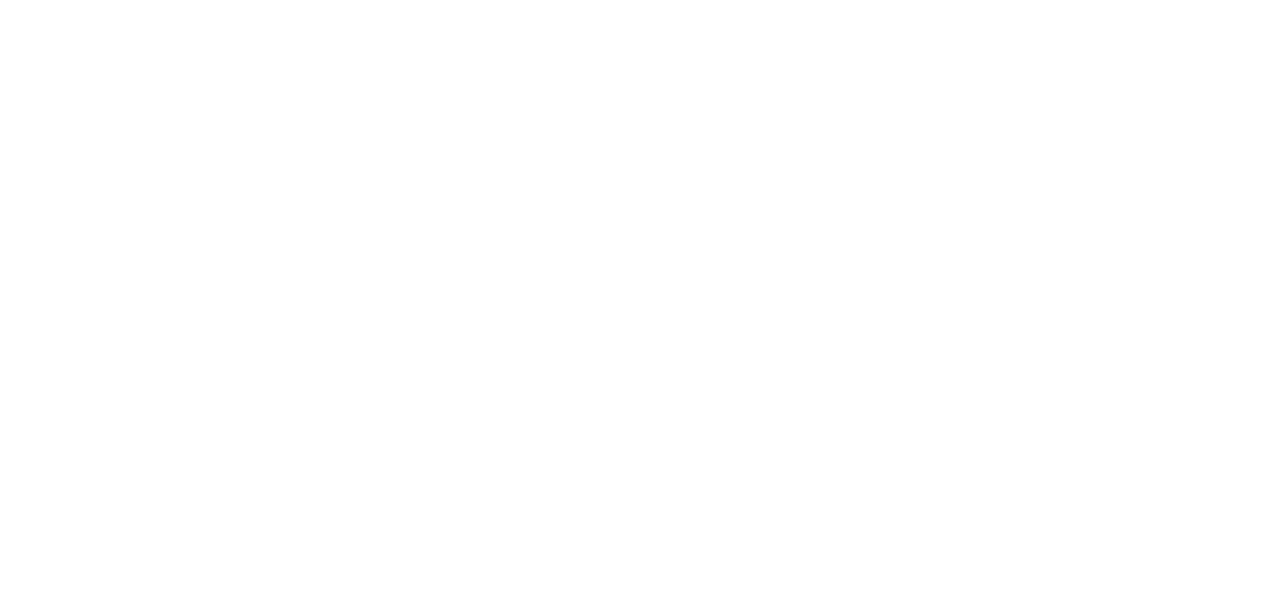
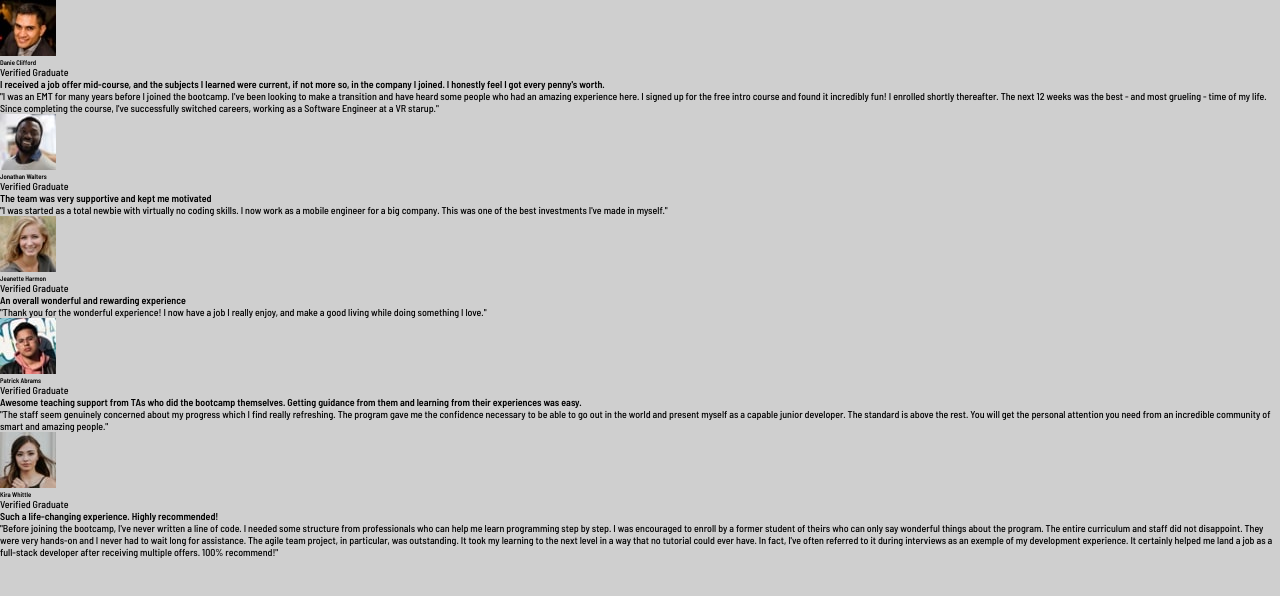
Before and after one commit to yurimzk/testimonials-grid-section, a plain HTML site: page index.html in a window 1280 px wide. Drawn offline with Linux system fonts and the light colour scheme.

Commit message:
html done

```diff
--- a/index.html
+++ b/index.html
@@ -20,5 +20,121 @@
     <link rel="stylesheet" href="style.css" />
     <title>Frontend Mentor | Testimonials Grid Section</title>
   </head>
-  <body></body>
+  <body>
+    <div id="app">
+      <div class="testimonials">
+        <div class="user">
+          <img
+            src="./images/image-daniel.jpg"
+            alt="Daniel Clifford user image"
+          />
+          <div class="user-info">
+            <h6>Danie Clifford</h6>
+            <p>Verified Graduate</p>
+          </div>
+        </div>
+        <h4 class="callout">
+          I received a job offer mid-course, and the subjects I learned were
+          current, if not more so, in the company I joined. I honestly feel I
+          got every penny's worth.
+        </h4>
+        <p>
+          "I was an EMT for many years before I joined the bootcamp. I've been
+          looking to make a transition and have heard some people who had an
+          amazing experience here. I signed up for the free intro course and
+          found it incredibly fun! I enrolled shortly thereafter. The next 12
+          weeks was the best - and most grueling - time of my life. Since
+          completing the course, I've successfully switched careers, working as
+          a Software Engineer at a VR starup."
+        </p>
+      </div>
+      <div class="testimonials">
+        <div class="user">
+          <img
+            src="./images/image-jonathan.jpg"
+            alt="Jonathan Walters user image"
+          />
+          <div class="user-info">
+            <h6>Jonathan Walters</h6>
+            <p>Verified Graduate</p>
+          </div>
+        </div>
+        <h4 class="callout">
+          The team was very supportive and kept me motivated
+        </h4>
+        <p>
+          "I was started as a total newbie with virtually no coding skills. I
+          now work as a mobile engineer for a big company. This was one of the
+          best investments I've made in myself."
+        </p>
+      </div>
+      <div class="testimonials">
+        <div class="user">
+          <img
+            src="./images/image-jeanette.jpg"
+            alt="Jeanette Harmon user image"
+          />
+          <div class="user-info">
+            <h6>Jeanette Harmon</h6>
+            <p>Verified Graduate</p>
+          </div>
+        </div>
+        <h4 class="callout">An overall wonderful and rewarding experience</h4>
+        <p>
+          "Thank you for the wonderful experience! I now have a job I really
+          enjoy, and make a good living while doing something I love."
+        </p>
+      </div>
+      <div class="testimonials">
+        <div class="user">
+          <img
+            src="./images/image-patrick.jpg"
+            alt="Patrick Abrams user image"
+          />
+          <div class="user-info">
+            <h6>Patrick Abrams</h6>
+            <p>Verified Graduate</p>
+          </div>
+        </div>
+        <h4 class="callout">
+          Awesome teaching support from TAs who did the bootcamp themselves.
+          Getting guidance from them and learning from their experiences was
+          easy.
+        </h4>
+        <p>
+          "The staff seem genuinely concerned about my progress which I find
+          really refreshing. The program gave me the confidence necessary to be
+          able to go out in the world and present myself as a capable junior
+          developer. The standard is above the rest. You will get the personal
+          attention you need from an incredible community of smart and amazing
+          people."
+        </p>
+      </div>
+      <div class="testimonials">
+        <div class="user">
+          <img src="./images/image-kira.jpg" alt="Kira Whittle user image" />
+          <div class="user-info">
+            <h6>Kira Whittle</h6>
+            <p>Verified Graduate</p>
+          </div>
+        </div>
+        <h4 class="callout">
+          Such a life-changing experience. Highly recommended!
+        </h4>
+        <p>
+          "Before joining the bootcamp, I've never written a line of code. I
+          needed some structure from professionals who can help me learn
+          programming step by step. I was encouraged to enroll by a former
+          student of theirs who can only say wonderful things about the program.
+          The entire curriculum and staff did not disappoint. They were very
+          hands-on and I never had to wait long for assistance. The agile team
+          project, in particular, was outstanding. It took my learning to the
+          next level in a way that no tutorial could ever have. In fact, I've
+          often referred to it during interviews as an exemple of my development
+          experience. It certainly helped me land a job as a full-stack
+          developer after receiving multiple offers. 100% recommend!"
+        </p>
+      </div>
+    </div>
+  </body>
 </html>
--- a/style.css
+++ b/style.css
@@ -18,4 +18,5 @@
 
 body {
     font-family: 'Barlow Semi Condensed', sans-serif;
+    background-color: var(--light-gray);
 }
```
